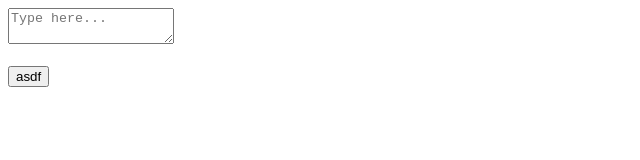
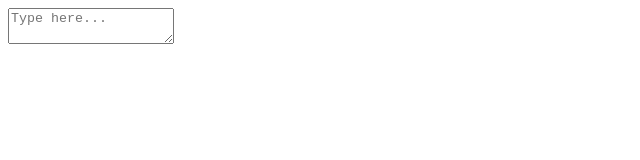
Before and after one commit to schefflaa/betacode, a plain HTML site: page index.html in a window 1280 px wide. Shown: the whole page, without its empty margins (0-640 px from the left). Drawn offline with nearby package versions, Linux system fonts and the light colour scheme.

Commit message:
removed useless button index.html

```diff
--- a/index.html
+++ b/index.html
@@ -13,8 +13,6 @@
     </div>
 
     <br/>
-    <button id="bread" onclick="addTextarea()">asdf</button>
-
     <script src="//code.jquery.com/jquery-3.4.1.js"></script>
     <script src="betacode.js"></script>
     <script>
```
